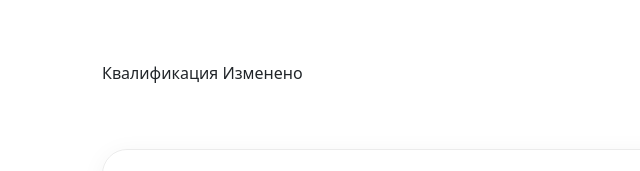
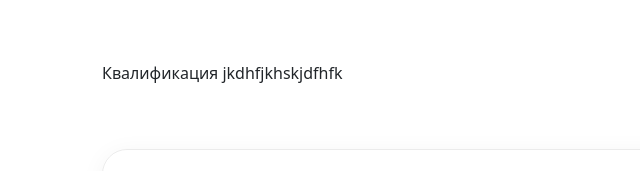
Before and after one commit to OnstopelRebel/yuryRehab, a website: page src/html/index.html in a window 1280 px wide. Shown: the part 373-544 px from the top of the page, 0-640 px from the left. Drawn offline with nearby package versions, Linux system fonts and the light colour scheme; files that its build step writes are made by us from their sources; files whose address does not match are found by name.

Commit message:
21.03.2023 deploy.yml 1

```diff
--- a/src/html/chunk/expertise.html
+++ b/src/html/chunk/expertise.html
@@ -5,7 +5,7 @@
     <div class="accordion-item">
       <h2 class="accordion-header" id="flush-headingOne">
         <button class="accordion-button collapsed" type="button" data-bs-toggle="collapse" data-bs-target="#flush-collapseOne" aria-expanded="false" aria-controls="flush-collapseOne">
-          Квалификация Изменено
+          Квалификация jkdhfjkhskjdfhfk
         </button>
       </h2>
       <div id="flush-collapseOne" class="accordion-collapse collapse show" aria-labelledby="flush-headingOne" data-bs-parent="#accordionFlushExample">
```
Also changed, not shown: public/index.html (+1 -1 lines), .github/workflows/deploy.yml.
